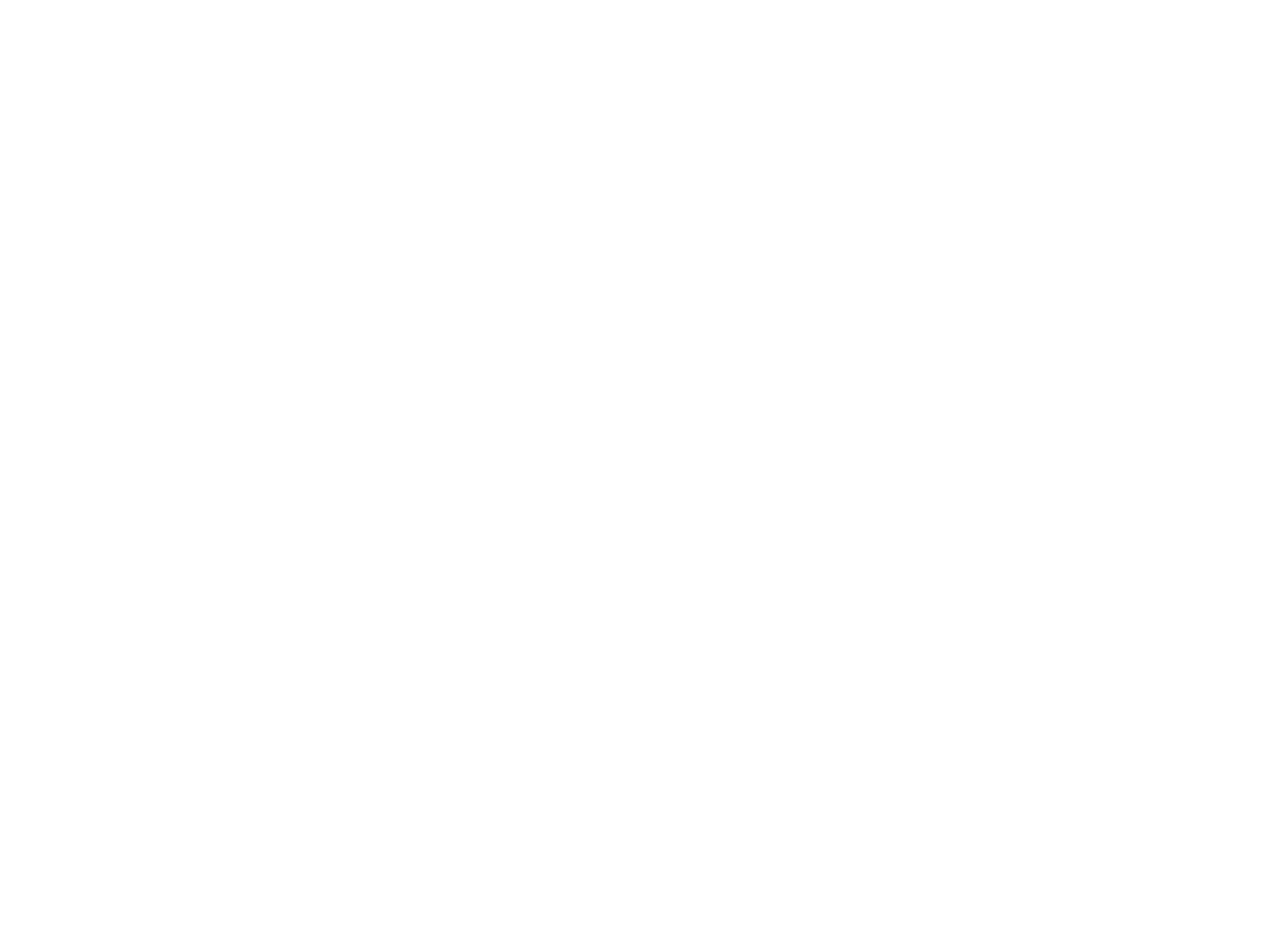
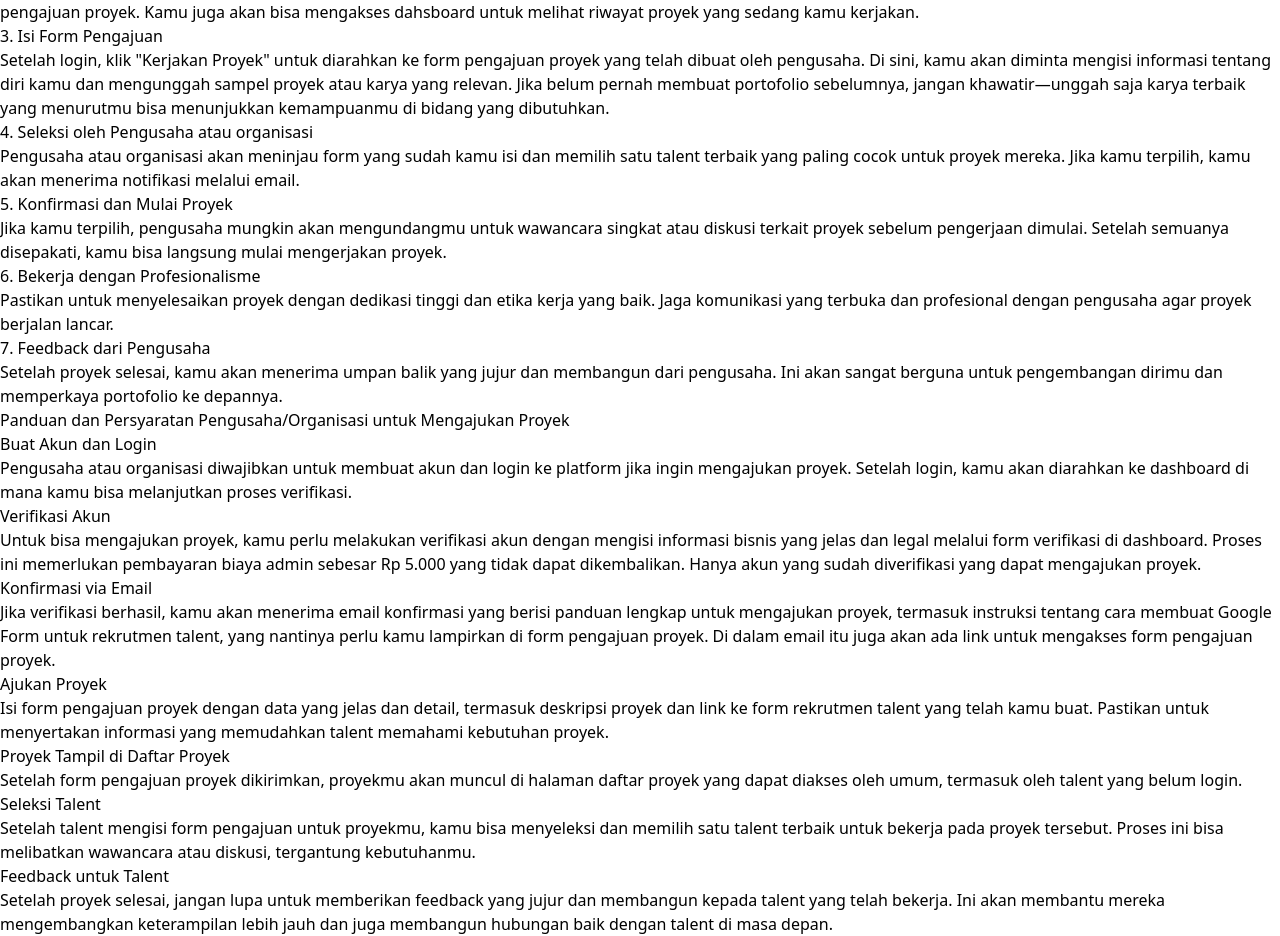
Before and after one commit to Komalasari076/Portify-project, a React (Vite) app: page / in a window 1280 px wide. Shown: the part 864-1800 px from the top of the page. Before the commit the page ends 800 px from the top, so only its background shows below. Built offline with nearby package versions, Linux system fonts and the light colour scheme.

Commit message:
menambahkan page panduan dan persyaratan

```diff
--- a/src/App.jsx
+++ b/src/App.jsx
@@ -2,6 +2,7 @@ import Navbar from "./components/Header/Navbar";
 import AboutSection from "./components/Main/AboutSection";
 import CallToAction from "./components/Main/CallToAction";
 import HeroSection from "./components/Main/HeroSection";
+import Panduan from "./components/Main/Panduan";
 
 function App() {
   return (
@@ -10,6 +11,7 @@ function App() {
       <HeroSection />
       <AboutSection />
       <CallToAction />
+      <Panduan/>
     </>
   );
 }
--- /dev/null
+++ b/src/components/Main/Panduan.jsx
@@ -0,0 +1,129 @@
+function Panduan() {
+  return (
+    <>
+      <div>
+        <h1>Panduan dan Persyaratan Talent untuk Mengerjakan Proyek</h1>
+
+        <h1>1. Pilih Proyek</h1>
+        <p>
+          Di halaman daftar proyek, kamu dapat menjelajahi berbagai proyek yang
+          tersedia. Pastikan untuk membaca deskripsi proyek dengan cermat untuk
+          memahami kebutuhan pengusaha dan memastikan bahwa kamu memiliki
+          keterampilan yang sesuai.
+        </p>
+
+        <h1>2. Buat Akun dan Login</h1>
+        <p>
+          Setelah menemukan proyek yang cocok, kamu perlu membuat akun dan login
+          untuk mengajukan diri dalam proyek tersebut. Ini diperlukan untuk
+          mengakses form pengajuan proyek. Kamu juga akan bisa mengakses
+          dahsboard untuk melihat riwayat proyek yang sedang kamu kerjakan.
+        </p>
+
+        <h1>3. Isi Form Pengajuan</h1>
+        <p>
+          Setelah login, klik "Kerjakan Proyek" untuk diarahkan ke form
+          pengajuan proyek yang telah dibuat oleh pengusaha. Di sini, kamu akan
+          diminta mengisi informasi tentang diri kamu dan mengunggah sampel
+          proyek atau karya yang relevan. Jika belum pernah membuat portofolio
+          sebelumnya, jangan khawatir—unggah saja karya terbaik yang menurutmu
+          bisa menunjukkan kemampuanmu di bidang yang dibutuhkan.
+        </p>
+
+        <h1>4. Seleksi oleh Pengusaha atau organisasi</h1>
+        <p>
+          Pengusaha atau organisasi akan meninjau form yang sudah kamu isi dan
+          memilih satu talent terbaik yang paling cocok untuk proyek mereka.
+          Jika kamu terpilih, kamu akan menerima notifikasi melalui email.
+        </p>
+
+        <h1>5. Konfirmasi dan Mulai Proyek</h1>
+        <p>
+          Jika kamu terpilih, pengusaha mungkin akan mengundangmu untuk
+          wawancara singkat atau diskusi terkait proyek sebelum pengerjaan
+          dimulai. Setelah semuanya disepakati, kamu bisa langsung mulai
+          mengerjakan proyek.
+        </p>
+
+        <h1>6. Bekerja dengan Profesionalisme</h1>
+        <p>
+          Pastikan untuk menyelesaikan proyek dengan dedikasi tinggi dan etika
+          kerja yang baik. Jaga komunikasi yang terbuka dan profesional dengan
+          pengusaha agar proyek berjalan lancar.
+        </p>
+
+        <h1>7. Feedback dari Pengusaha</h1>
+        <p>
+          Setelah proyek selesai, kamu akan menerima umpan balik yang jujur dan
+          membangun dari pengusaha. Ini akan sangat berguna untuk pengembangan
+          dirimu dan memperkaya portofolio ke depannya.
+        </p>
+      </div>
+
+      <div>
+        <h1>
+          Panduan dan Persyaratan Pengusaha/Organisasi untuk Mengajukan Proyek
+        </h1>
+
+        <h1>Buat Akun dan Login</h1>
+        <p>
+          Pengusaha atau organisasi diwajibkan untuk membuat akun dan login ke
+          platform jika ingin mengajukan proyek. Setelah login, kamu akan
+          diarahkan ke dashboard di mana kamu bisa melanjutkan proses
+          verifikasi.
+        </p>
+
+        <h1>Verifikasi Akun</h1>
+        <p>
+          Untuk bisa mengajukan proyek, kamu perlu melakukan verifikasi akun
+          dengan mengisi informasi bisnis yang jelas dan legal melalui form
+          verifikasi di dashboard. Proses ini memerlukan pembayaran biaya admin
+          sebesar Rp 5.000 yang tidak dapat dikembalikan. Hanya akun yang sudah
+          diverifikasi yang dapat mengajukan proyek.
+        </p>
+
+        <h1>Konfirmasi via Email</h1>
+        <p>
+          Jika verifikasi berhasil, kamu akan menerima email konfirmasi yang
+          berisi panduan lengkap untuk mengajukan proyek, termasuk instruksi
+          tentang cara membuat Google Form untuk rekrutmen talent, yang nantinya
+          perlu kamu lampirkan di form pengajuan proyek. Di dalam email itu juga
+          akan ada link untuk mengakses form pengajuan proyek.
+        </p>
+
+        <h1>Ajukan Proyek</h1>
+        <p>
+          Isi form pengajuan proyek dengan data yang jelas dan detail, termasuk
+          deskripsi proyek dan link ke form rekrutmen talent yang telah kamu
+          buat. Pastikan untuk menyertakan informasi yang memudahkan talent
+          memahami kebutuhan proyek.
+        </p>
+
+        <h1>Proyek Tampil di Daftar Proyek</h1>
+        <p>
+          Setelah form pengajuan proyek dikirimkan, proyekmu akan muncul di
+          halaman daftar proyek yang dapat diakses oleh umum, termasuk oleh
+          talent yang belum login.
+        </p>
+
+        <h1>Seleksi Talent</h1>
+        <p>
+          Setelah talent mengisi form pengajuan untuk proyekmu, kamu bisa
+          menyeleksi dan memilih satu talent terbaik untuk bekerja pada proyek
+          tersebut. Proses ini bisa melibatkan wawancara atau diskusi,
+          tergantung kebutuhanmu.
+        </p>
+
+        <h1>Feedback untuk Talent</h1>
+        <p>
+          Setelah proyek selesai, jangan lupa untuk memberikan feedback yang
+          jujur dan membangun kepada talent yang telah bekerja. Ini akan
+          membantu mereka mengembangkan keterampilan lebih jauh dan juga
+          membangun hubungan baik dengan talent di masa depan.
+        </p>
+      </div>
+    </>
+  );
+}
+
+export default Panduan;
```
